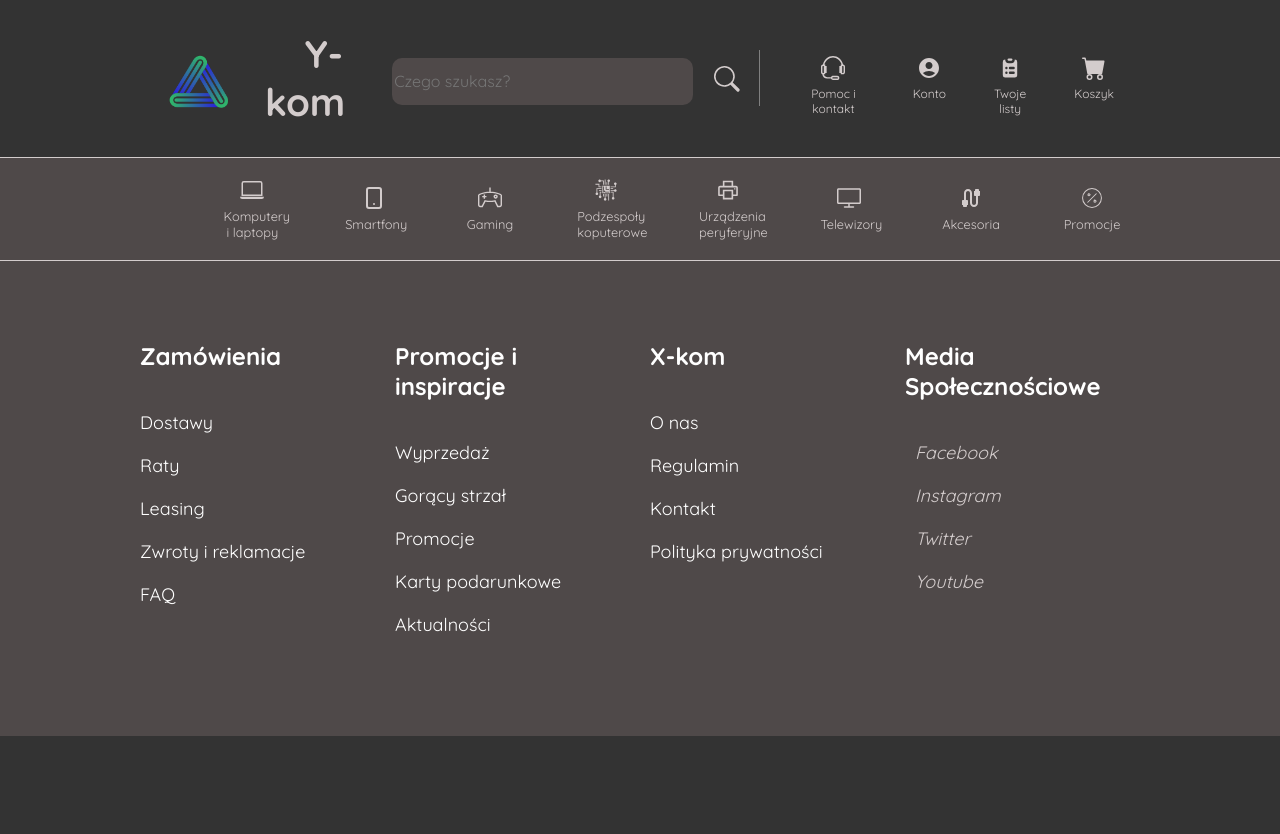
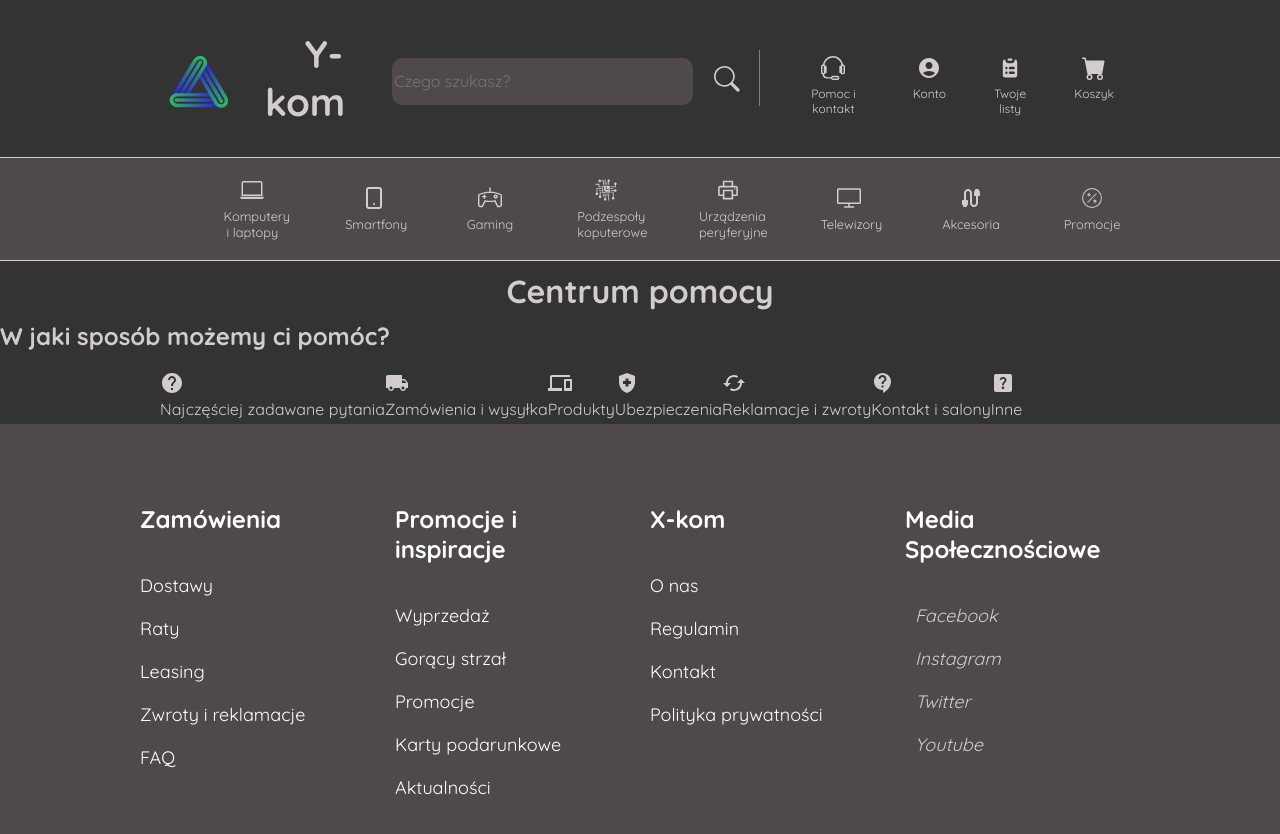
Before and after one commit to karolw881/KomercyjnySklepKomputerowy, a React (Create React App) app: page /Pomoc in a window 1280 px wide. Shown: the top 834 px of the page. Before the commit the page ends 800 px from the top, so only its background shows below. Built offline with nearby package versions, Linux system fonts and the light colour scheme.

Commit message:
Wstępna podstrona Pomocy

```diff
--- a/package.json
+++ b/package.json
@@ -5,6 +5,7 @@
   "dependencies": {
     "@emotion/react": "^11.10.6",
     "@emotion/styled": "^11.10.6",
+    "@mui/icons-material": "^5.11.11",
     "@mui/material": "^5.11.13",
     "@testing-library/jest-dom": "^5.16.5",
     "@testing-library/react": "^13.4.0",
--- a/src/pages/Lista/Lista.js
+++ b/src/pages/Lista/Lista.js
@@ -1,6 +1,8 @@
 import NavBar from "../../Index-components/Navbar";
 import Categories from "../../Index-components/Categories";
 import Footer from "../../Index-components/Footer";
+
+
 
 const Lista = () => {
     return (
--- /dev/null
+++ b/src/pages/Pomoc/Pomoc.css
@@ -0,0 +1,36 @@
+@import url('https://fonts.googleapis.com/css2?family=Quicksand:wght@300;400;500;600;700&display=swap');
+
+body {
+    width:100%;
+      background-color: #333;
+  }
+
+  * {
+    margin: 0;
+    font-family: "Quicksand";
+    color: #d3cccc;
+  }
+
+  a {
+    text-decoration: none;
+    transition: transform 0.2s ease-out;
+  }
+
+  a:hover {
+    transform: scale(1.2);
+
+  }
+
+.help-nav{
+  padding: 20px 20px 5px 20px;
+    display: flex;
+    align-items: center;
+    max-width: 75vw;
+    margin: 0 auto;
+}
+
+.help-welcome{
+  display: flex;
+  flex-direction: column;
+  justify-content: center;
+}
--- a/src/pages/Pomoc/Pomoc.js
+++ b/src/pages/Pomoc/Pomoc.js
@@ -1,12 +1,69 @@
 import NavBar from "../../Index-components/Navbar";
 import Categories from "../../Index-components/Categories";
 import Footer from "../../Index-components/Footer";
+import './Pomoc.css'
+
+import { Link } from 'react-router-dom';
+import HelpIcon from '@mui/icons-material/Help';
+import LocalShippingIcon from '@mui/icons-material/LocalShipping';
+import DevicesIcon from '@mui/icons-material/Devices';
+import HealthAndSafetyIcon from '@mui/icons-material/HealthAndSafety';
+import CachedIcon from '@mui/icons-material/Cached';
+import ContactSupportIcon from '@mui/icons-material/ContactSupport';
+import HelpCenterIcon from '@mui/icons-material/HelpCenter';
 
 const Pomoc = () => {
     return (
         <>
         <NavBar/>
         <Categories/>
+        <h1>Centrum pomocy</h1>
+            <h2>W jaki sposób możemy ci pomóc?</h2>
+        <div className="help-nav">
+
+            <Link to="/help-FAQ">
+                <div className="flex-container">
+                    <div className="nav-icon"><HelpIcon/></div>
+                    <div className='nav-option'>Najczęściej zadawane pytania</div>
+                </div>
+            </Link>
+            <Link to="/help-zamowienia">
+                <div className="flex-container">
+                    <div className="nav-icon"><LocalShippingIcon/></div>
+                    <div className='nav-option'>Zamówienia i wysyłka</div>
+                </div>
+            </Link>
+            <Link to="/help-produkty">
+                <div className="flex-container">
+                    <div className="nav-icon"><DevicesIcon/></div>
+                    <div className='nav-option'>Produkty</div>
+                </div>
+            </Link>
+            <Link to="/help-ubezpieczenia">
+                <div className="flex-container">
+                    <div className="nav-icon"><HealthAndSafetyIcon/></div>
+                    <div className='nav-option'>Ubezpieczenia</div>
+                </div>
+            </Link>
+            <Link to="/help-reklamacje">
+                <div className="flex-container">
+                    <div className="nav-icon"><CachedIcon/></div>
+                    <div className='nav-option'>Reklamacje i zwroty</div>
+                </div>
+            </Link>
+            <Link to="/help-kontakt">
+                <div className="flex-container">
+                    <div className="nav-icon"><ContactSupportIcon/></div>
+                    <div className='nav-option'>Kontakt i salony</div>
+                </div>
+            </Link>
+            <Link to="/help-inne">
+                <div className="flex-container">
+                    <div className="nav-icon"><HelpCenterIcon/></div>
+                    <div className='nav-option'>Inne</div>
+                </div>
+            </Link>
+        </div>
         <Footer/>
         </>
     );
```
Also changed, not shown: 1 other file (tests, documents, lock files or other folders).
